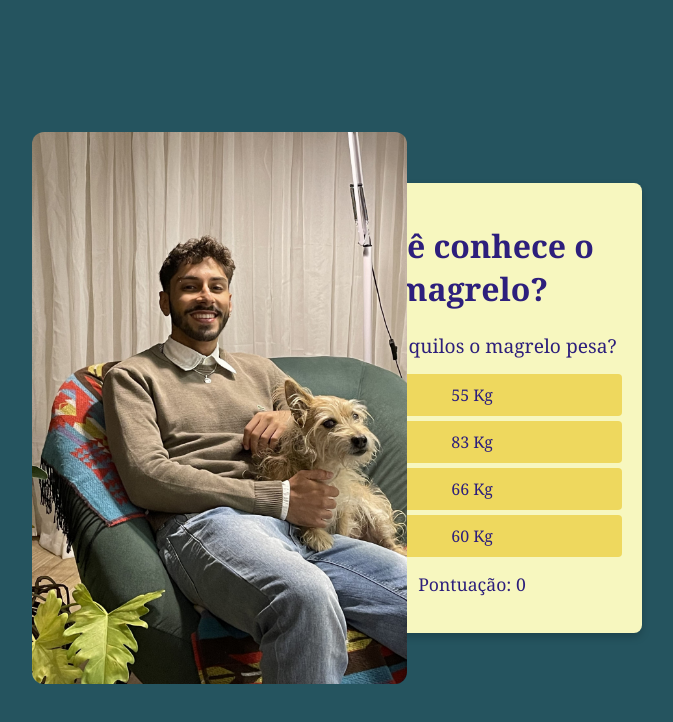
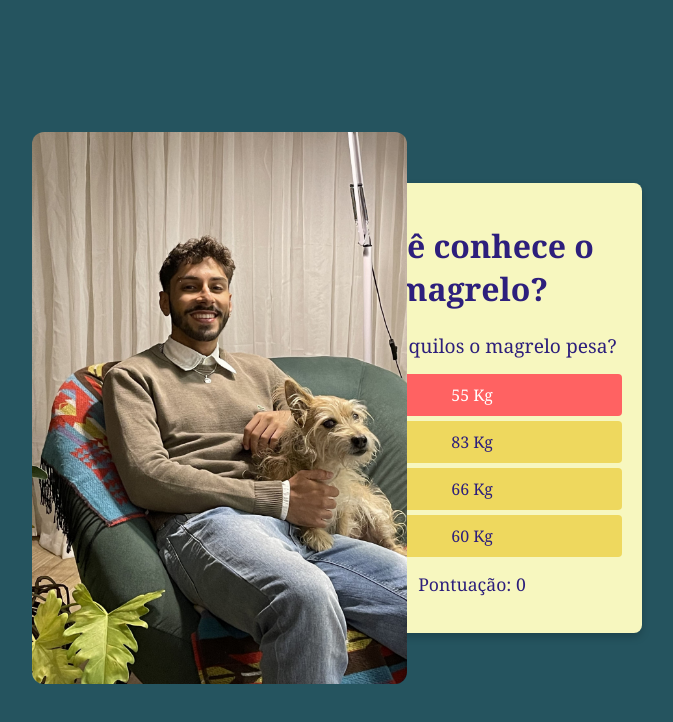
Before and after one commit to andrefvs/Trabalho-Pr-tico-WEB-II, a plain HTML site: page quiz-web-2/index.html in a window 1280 px wide. In both pictures the pointer is over the element "55 Kg". Shown: the whole page, without its empty margins (168-841 px from the left). Drawn offline with Linux system fonts and the light colour scheme.

Commit message:
upando imagem logo

```diff
--- a/quiz-web-2/index.html
+++ b/quiz-web-2/index.html
@@ -3,6 +3,7 @@
 <head>
   <meta charset="UTF-8">
   <meta name="viewport" content="width=device-width, initial-scale=1.0">
+  <link rel="icon" href="pngegg.png">
   <title>Quiz do magrelo</title>
   <style>
 
@@ -47,10 +48,10 @@
       cursor: pointer;
     }
 
-    /*.answer:hover {
+    .answer:hover {
       background-color: #ff6262;
       color: white;
-    }*/
+    }
 
     .correct {
       background-color: #4CAF50;
```
Also changed, not shown: quiz-web-2/pngegg.png (added).
